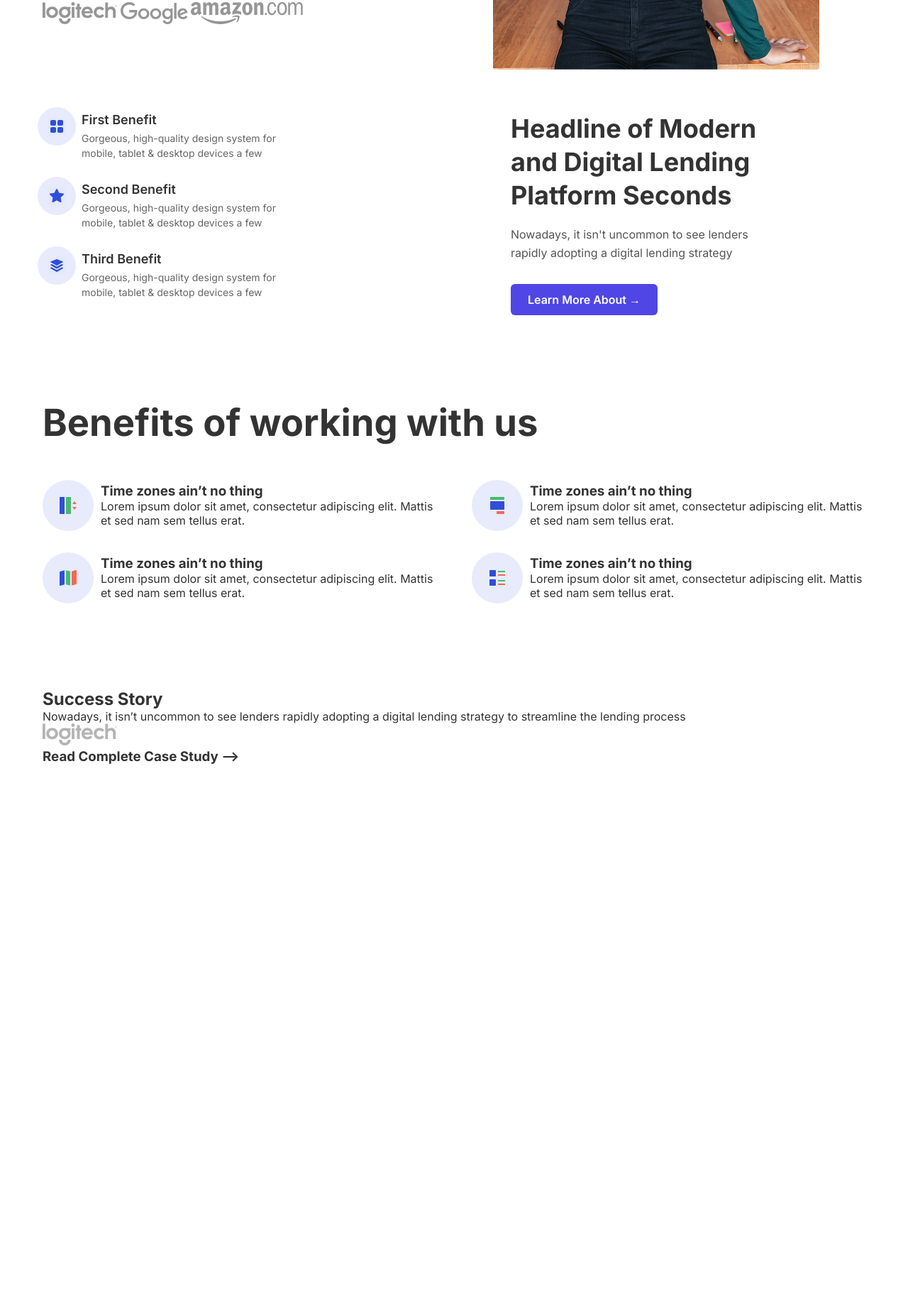
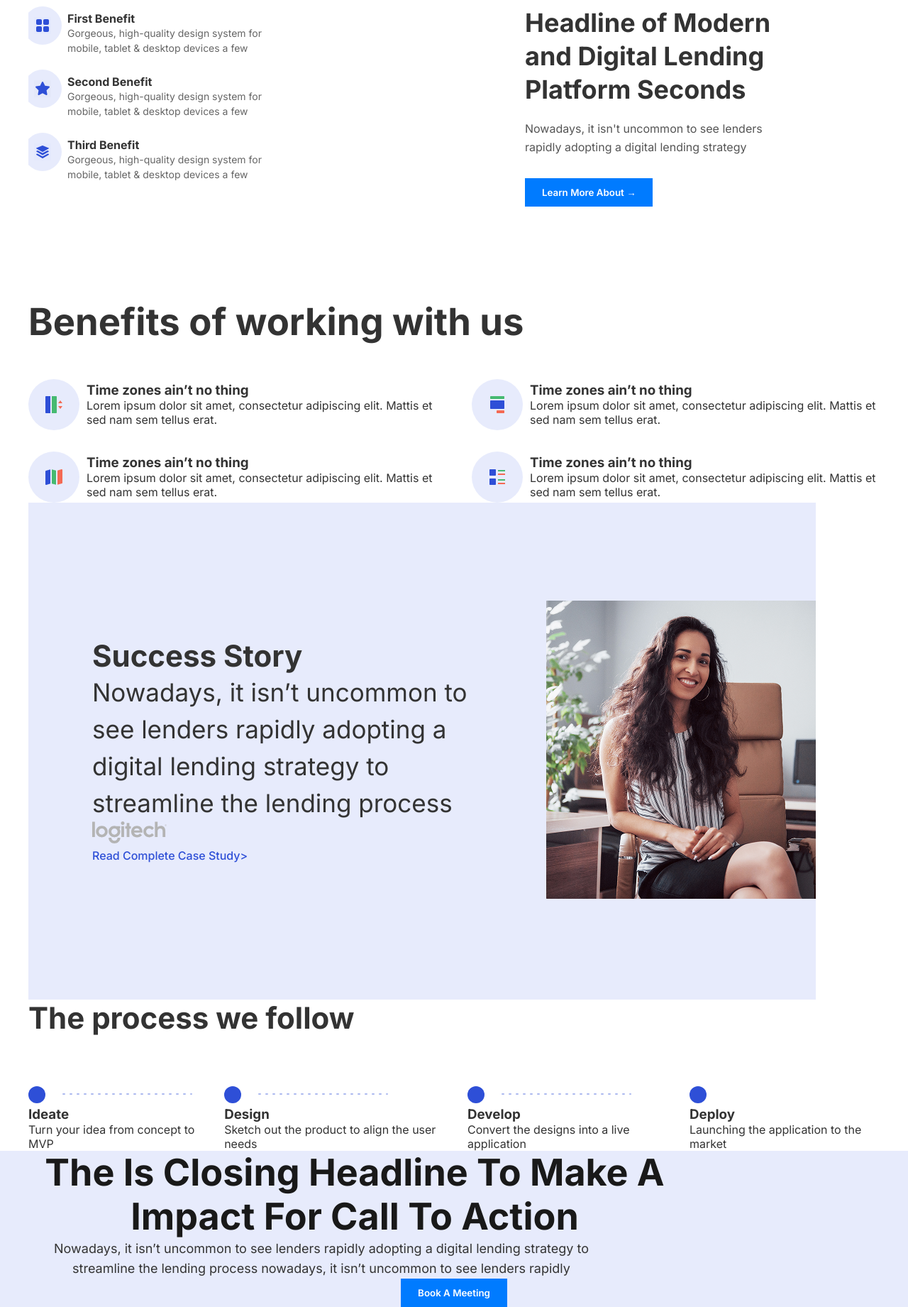
Before and after one commit to abdulbosit3106/Tweakful, a plain HTML site: page index.html in a window 1280 px wide. Shown: the part 704-2545 px from the top of the page at 71% size. Before the commit the page ends 1841 px from the top, so only its background shows below. Drawn offline with Linux system fonts and the light colour scheme.

Commit message:
initial commit

```diff
--- a/css/main.css
+++ b/css/main.css
@@ -11,31 +11,46 @@ body {
     background: #fff;
     color: #333;
 }
+
 .container {
     width: 100%;
-    max-width: 1200px;
+    width: 1200px;
     margin: 0 auto;
-    padding: 0 20px;
+    overflow: hidden;
 }
+
 .header-site {
     background: #fff;
 }
+
 .header-top-wrapper {
+    width: 100%;
     display: flex;
     align-items: center;
     justify-content: space-between;
     /* height: 80px; */
-    gap: 5  0px;
 }
+
+.nav-img-wrapper {
+    width: 50%;
+    padding: 10px 0;
+    display: flex;
+    justify-content: space-between;
+    align-items: center;
+}
+
 .header-logo {
+    width: 168px;
     height: 40px;
     cursor: pointer;
 }
+
 .header-link {
+    width: 388px;
     display: flex;
     align-items: center;
     justify-content: space-between;
-    gap: 30px;
+    gap: 25px;
 }
 
 .header-item {
@@ -44,6 +59,7 @@ body {
     font-weight: 500;
     transition: color 0.3s;
 }
+
 .header-item:hover {
     color: #007BFF;
 }
@@ -55,8 +71,9 @@ body {
     padding: 12px 24px;
     font-weight: 600;
     cursor: pointer;
-    transition:
+    transition: ''
 }
+
 .header-btn-wrapper .header-btn:hover {
     background: #0056b3;
     transform: scale(1.08);
@@ -68,21 +85,20 @@ body {
     box-shadow: 0 4px 12px rgba(0, 86, 179, 0.6);
 }
 
+/*header*/
 .section-site {
     display: flex;
     align-items: center;
     justify-content: space-between;
 }
-.container {
-    align-items: center;
-    margin-bottom: 100px;
-}
+
 .section-top-wrapper {
     display: flex;
     align-items: center;
     justify-content: space-between;
 }
-.section-link-wrapper{
+
+.section-link-wrapper {
     width: 635px;
     height: 216px;
     font-weight: 700px;
@@ -90,7 +106,8 @@ body {
     line-height: 72px;
     margin-bottom: 25px;
 }
-.section-link-text{
+
+.section-link-text {
     width: 478px;
     height: 90px;
     top: 246px;
@@ -99,11 +116,13 @@ body {
     line-height: 30px;
     margin-bottom: 40px;
 }
-.header-btn-wrapper{
+
+.header-btn-wrapper {
     display: flex;
     align-items: center;
 }
-.secti-lin{
+
+.secti-lin {
     width: 250px;
     height: 42px;
     display: flex;
@@ -112,49 +131,50 @@ body {
     gap: 50px;
 
 }
+
 .secti-img-logo {
     width: 50.px;
     padding-top: 70px;
     height: 31;
 }
+
 .section-top-img {
     width: 370px;
     height: 460px;
     border-radius: 3px;
 }
-.header-btn-wrapper{
+
+.header-btn-wrapper {
     display: flex;
     align-items: center;
     gap: 20px;
 }
+
+/* headline of modern */
 .secti-site {
     padding: 60px 20px;
 }
 
-
-
-/* headline of modern */
-.container {
+.headline-wrapper {
+    width: 100%;
+    padding: 131px 0;
     display: flex;
     justify-content: space-between;
-    align-items: flex-start;
-    gap: 40px;
-    max-width: 1200px;
-    margin: 0 auto;
-    padding: 60px 20px;
+    align-items: center;
 }
 
 .benefits-section {
-    flex: 1;
+    width: 50%;
     display: flex;
     flex-direction: column;
-    gap: 30px;
+
 }
 
 .benefit-item {
     display: flex;
-    gap: 15px;
-    align-items: flex-start;
+    column-gap: 15px;
+    align-items: start;
+    height: 89px !important;
 }
 
 .icon {
@@ -169,10 +189,15 @@ body {
     color: #4f46e5;
 }
 
-.text h3 {
-    font-size: 18px;
-    font-weight: 600;
-    margin-bottom: 5px;
+.text {
+    text-align: start;
+    padding: 0;
+    line-height: 20px;
+}
+
+.text >h3 {
+    font-size: 16px;
+    font-weight: 700;
 }
 
 .text p {
@@ -200,44 +225,129 @@ body {
     line-height: 1.6;
 }
 
-.cta-button {
-    background-color: #4f46e5;
-    color: white;
-    border: none;
-    padding: 12px 24px;
-    border-radius: 6px;
-    font-size: 16px;
-    font-weight: 600;
-    cursor: pointer;
-    transition: background-color 0.3s ease;
+/*section one*/
+
+.promo-section {
+    font-size: 35px;
+    line-height: 62px;
+    margin-bottom: 50px;
 }
 
-.cta-button:hover {
-    background-color: #4338ca;
+.info-main {
+    display: flex;
+    gap: 50px;
 }
-.section-link-block {
-    display: flex;
-    align-items: center;
-    gap: 10px;
-}
+
 .section-intro {
     display: flex;
     align-items: center;
     flex-direction: column;
     gap: 30px;
 }
+
+.section-link-block {
+    display: flex;
+    align-items: center;
+    gap: 10px;
+}
+
 .section-info {
     display: flex;
     align-items: center;
     flex-direction: column;
     gap: 30px;
 }
-.info-main {
+
+/*section two*/
+
+.section-subblock {
+    width: 1110px;
+    height: 700px;
+    background-color: #E7EBFC;
     display: flex;
-    gap: 50px;
+    align-items: center;
+    justify-content: space-between;
 }
-.promo-section {
+
+.sectoin-two {
+    padding: 90px;
+}
+
+.section-sublink {
+    font-weight: 700;
+    font-size: 42px;
+}
+
+.section-subnew {
+    font-weight: 400;
     font-size: 35px;
-    line-height: 62px;
+    line-height: 52px;
+
+}
+
+.section-subline {
+    font-weight: 500;
+    font-size: 16px;
+    line-height: 26px;
+    color: #2E4FD7;
+}
+
+/*section sub */
+.secti-nayt {
+    font-weight: 700;
+    font-size: 42px;
+    line-height: 52px;
+    margin-bottom: 70px;
+}
+
+.new-wrappe {
+    display: flex;
+    align-items: center;
+    justify-content: start;
+    gap: 30px;
+}
+
+.secti-item {
     margin-bottom: 50px;
 }
+.working-benefist {
+    padding: 103px 0 97.5;
+
+}
+.working-wrapper {
+    text-align: center;
+}
+.working-wrapper > h2 {
+    width: 920px;
+    font-weight: 700;
+    font-size: 52px;
+    line-height: 62px;
+    text-align: center;
+    color: #191919;
+}
+.working-wrapper > p {
+    width: 826px;
+font-weight: 400;
+font-size: 18px;
+line-height: 28px;
+text-align: center;
+
+}
+.working-wrapper > button {
+     background: #007BFF;
+    color: #fff;
+    border: none;
+    padding: 12px 24px;
+    font-weight: 600;
+    cursor: pointer;
+    transition: ''
+}
+/*section*/
+
+.wrapper {
+    justify-content: center;
+}
+
+.working-benefist {
+    background: #E7EBFC;
+}
--- a/index.html
+++ b/index.html
@@ -7,17 +7,19 @@
     <link rel="stylesheet" href="./css/main.css" />
     <title>Tweakful</title>
   </head>
+
   <body>
     <header class="header-site">
       <div class="container">
         <div class="header-top-wrapper">
-          <div class="header-logo-wrapper">
+          <div class="nav-img-wrapper">
+            <a href="/" class="header-logo-wrapper">
               <img
                 class="header-logo"
                 src="./images/Logo.svg"
                 alt="Header logo"
               />
-          </div>
+            </a>
             <div class="header-link">
               <a class="header-item" href="#">Home</a>
               <a class="header-item" href="#">Features</a>
@@ -28,6 +30,7 @@
           </div>
           <div class="header-btn-wrapper">
             <button class="header-btn">Book A Meeting</button>
+          </div>
         </div>
       </div>
     </header>
@@ -76,11 +79,9 @@
       </div>
     </section>
 
-
-
-
-
-    <section class="container">
+    <section class="section-two">
+      <div class="container">
+        <div class="headline-wrapper">
             <div class="benefits-section">
           <div class="benefit-item">
             <div class="icon">
@@ -89,8 +90,8 @@
             <div class="text">
               <h3>First Benefit</h3>
               <p>
-              Gorgeous, high-quality design system for <br> mobile, tablet & desktop
-              devices a few
+                Gorgeous, high-quality design system for <br />
+                mobile, tablet & desktop devices a few
               </p>
             </div>
           </div>
@@ -101,8 +102,8 @@
             <div class="text">
               <h3>Second Benefit</h3>
               <p>
-              Gorgeous, high-quality design system for <br> mobile, tablet & desktop
-              devices a few
+                Gorgeous, high-quality design system for <br />
+                mobile, tablet & desktop devices a few
               </p>
             </div>
           </div>
@@ -113,71 +114,168 @@
             <div class="text">
               <h3>Third Benefit</h3>
               <p>
-              Gorgeous, high-quality design system for <br> mobile, tablet & desktop
-              devices a few
+                Gorgeous, high-quality design system for <br />
+                mobile, tablet & desktop devices a few
               </p>
             </div>
           </div>
         </div>
         <div class="headline-section">
-        <h1>Headline of Modern <br> and Digital Lending <br> Platform Seconds</h1>
+          <h1>
+            Headline of Modern <br />
+            and Digital Lending <br />
+            Platform Seconds
+          </h1>
           <p>
-          Nowadays, it isn't uncommon to see lenders <br> rapidly adopting a digital
-          lending strategy
+            Nowadays, it isn't uncommon to see lenders <br />
+            rapidly adopting a digital lending strategy
           </p>
-        <button class="cta-button">Learn More About →</button>
+          <div class="header-btn-wrapper">
+            <button class="header-btn">Learn More About →</button>
+          </div>
+        </div>
+        </div>
       </div>
     </section>
+
     <section class="about">
       <div class="container">
         <div class="section-block">
           <div class="promo-section">
             <h2>Benefits of working with us</h2>
           </div>
-                <div  class=" info-main">
+          <div class="info-main">
             <div class="section-intro">
               <div class="section-link-block">
-                        <img src="./images/Feature Icon with circle.svg"alt="sectilogo">
-                        <div><h3>Time zones ain’t no thing</h3>
-                        <p>Lorem ipsum dolor sit amet, consectetur adipiscing elit. Mattis et sed nam sem tellus erat.</p></div>
+                <img
+                  src="./images/Feature Icon with circle.svg"
+                  alt="sectilogo"
+                />
+                <div>
+                  <h3>Time zones ain’t no thing</h3>
+                  <p>
+                    Lorem ipsum dolor sit amet, consectetur adipiscing elit.
+                    Mattis et sed nam sem tellus erat.
+                  </p>
+                </div>
               </div>
               <div class="section-link-block">
-                        <img src="./images/Feature Icon with circle (1).svg" alt="secti logo">
-                        <div><h3>Time zones ain’t no thing</h3>
-                        <p>Lorem ipsum dolor sit amet, consectetur adipiscing elit. Mattis et sed nam sem tellus erat.</p></div>
+                <img
+                  src="./images/Feature Icon with circle (1).svg"
+                  alt="secti logo"
+                />
+                <div>
+                  <h3>Time zones ain’t no thing</h3>
+                  <p>
+                    Lorem ipsum dolor sit amet, consectetur adipiscing elit.
+                    Mattis et sed nam sem tellus erat.
+                  </p>
+                </div>
               </div>
             </div>
             <div class="section-info">
               <div class="section-link-block">
-                        <img src="./images/Feature Icon with circle (36).svg" alt="secti logo">
-                        <div><h3>Time zones ain’t no thing</h3>
-                        <p>Lorem ipsum dolor sit amet, consectetur adipiscing elit. Mattis et sed nam sem tellus erat.</p></div>
+                <img
+                  src="./images/Feature Icon with circle (36).svg"
+                  alt="secti logo"
+                />
+                <div>
+                  <h3>Time zones ain’t no thing</h3>
+                  <p>
+                    Lorem ipsum dolor sit amet, consectetur adipiscing elit.
+                    Mattis et sed nam sem tellus erat.
+                  </p>
+                </div>
               </div>
               <div class="section-link-block">
-                        <img src="./images/Feature Icon with circle (37).svg" alt="secti logo">
-                        <div><h3>Time zones ain’t no thing</h3>
-                        <p>Lorem ipsum dolor sit amet, consectetur adipiscing elit. Mattis et sed nam sem tellus erat.</p></div>
+                <img
+                  src="./images/Feature Icon with circle (37).svg"
+                  alt="secti logo"
+                />
+                <div>
+                  <h3>Time zones ain’t no thing</h3>
+                  <p>
+                    Lorem ipsum dolor sit amet, consectetur adipiscing elit.
+                    Mattis et sed nam sem tellus erat.
+                  </p>
+                </div>
               </div>
             </div>
           </div>
         </div>
       </div>
     </section>
+
     <section class="section-subsite">
       <div class="container">
         <div class="section-subblock">
+          <div class="sectoin-two">
             <div class="section-subniyt">
-                        <h2>Success Story</h2>
-                        <p>Nowadays, it isn’t uncommon to see lenders rapidly adopting a digital lending strategy to streamline the lending process</p>
+              <h2 class="section-sublink">Success Story</h2>
+              <p class="section-subnew">
+                Nowadays, it isn’t uncommon to see lenders rapidly adopting a
+                digital lending strategy to streamline the lending process
+              </p>
             </div>
             <div class="section-sebitem">
-                    <img src="./images/Logitech.svg" alt="Sub logo">
+              <img src="./images/Logitech.svg" alt="Sub logo" />
             </div>
             <div class="section-subinfo">
-                    <h3>Read Complete Case Study --></h3>
+              <h3 class="section-subline">Read Complete Case Study></h3>
+            </div>
+          </div>
+          <div class="section-subnight">
+            <img src="./images/Rectangle.png" alt="img-src" />
           </div>
         </div>
       </div>
     </section>
+
+    <section class="secti-niyt">
+      <div class="container">
+        <div>
+          <h2 class="secti-nayt">The process we follow</h2>
+        </div>
+        <div class="new-wrappe">
+          <div class="secti-wheght-item">
+            <img src="./images/Indication.svg" alt="images" />
+            <h3>Ideate</h3>
+            <p>Turn your idea from concept to MVP</p>
+          </div>
+          <div class="secti-wheght-item">
+            <img src="./images/Indication.svg" alt="images" />
+            <h3>Design</h3>
+            <p>Sketch out the product to align the user needs</p>
+          </div>
+          <div class="secti-wheght-item">
+            <img src="./images/Indication.svg" alt="images" />
+            <h3>Develop</h3>
+            <p>Convert the designs into a live application</p>
+          </div>
+          <div class="secti-wheght-item">
+            <img src="./images/Indication (1).svg" alt="images" />
+            <h3>Deploy</h3>
+            <p>Launching the application to the market</p>
+          </div>
+        </div>
+      </div>
+    </section>
+
+    <section class="working-benefist">
+      <div class="container">
+        <div class="working-wrapper">
+            <h2>
+                The Is Closing Headline To Make A Impact For Call To Action
+            </h2>
+            <p>
+                Nowadays, it isn’t uncommon to see lenders rapidly adopting a digital lending strategy to streamline the lending process nowadays, it isn’t uncommon to see lenders rapidly
+            </p>
+            <button>
+                Book A Meeting
+            </button>
+        </div>
+      </div>
+    </section>
+
   </body>
 </html>
```
Also changed, not shown: images/Group 3.svg (added), images/Indication (1).svg (added), images/Indication.svg (added), images/Rectangle.png (added), images/Tweakful.png (added), images/long_right.svg (added). Lines whose indentation alone changed are shown as unchanged.
